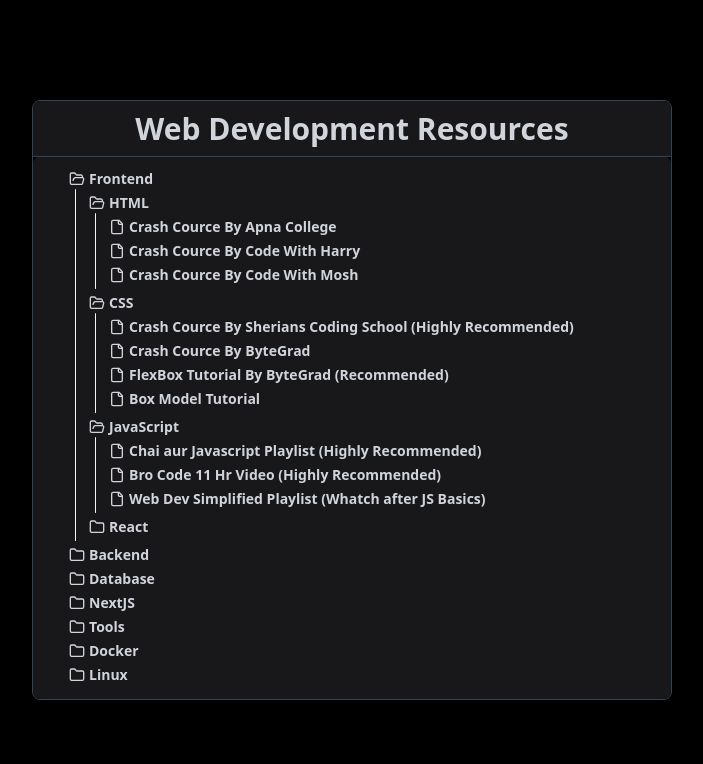
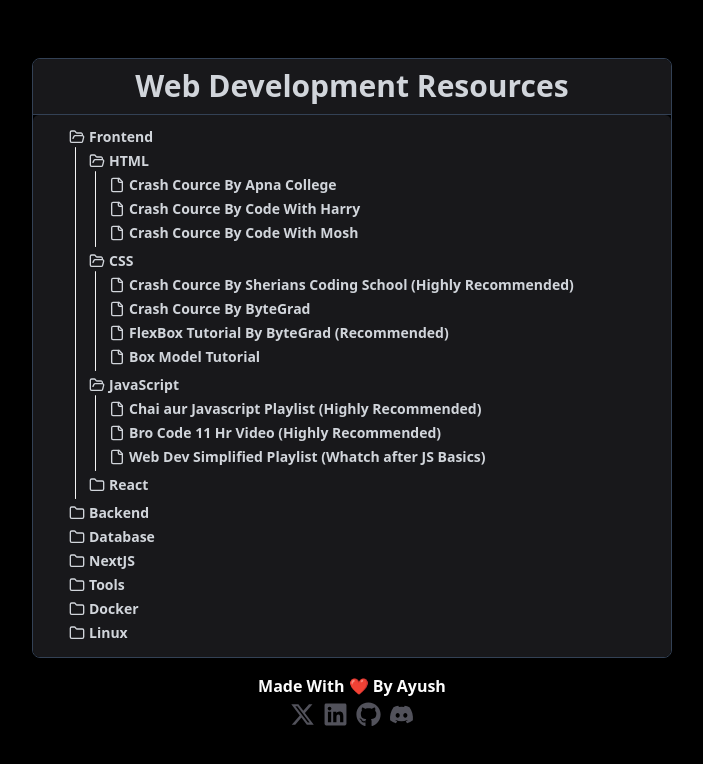
Before and after one commit to ayushsharma74/web-dev-resources, a Next.js app: page / in a window 1280 px wide. Shown: the top 764 px of the page, without its empty margins (288-991 px from the left). Built offline with nearby package versions, Linux system fonts and the light colour scheme.

Commit message:
some ui changes

```diff
--- a/package.json
+++ b/package.json
@@ -14,10 +14,12 @@
     "@radix-ui/react-slot": "^1.1.0",
     "class-variance-authority": "^0.7.1",
     "clsx": "^2.1.1",
+    "framer-motion": "^11.14.1",
     "lucide-react": "^0.468.0",
     "next": "15.0.4",
     "react": "^19.0.0",
     "react-dom": "^19.0.0",
+    "react-icons": "^5.4.0",
     "tailwind-merge": "^2.5.5",
     "tailwindcss-animate": "^1.0.7"
   },
--- a/src/components/FileTree.tsx
+++ b/src/components/FileTree.tsx
@@ -9,7 +9,7 @@
        Web Development Resources
       </div>
       <Tree
-        className="px-7 py-3 overflow-hidden rounded-md bg-zinc-900 text-gray-300 text-3xl font-semibold"
+        className="px-7 py-3 overflow-hidden rounded-md bg-zinc-900 text-gray-300 font-semibold"
         initialSelectedId="7"
         initialExpandedItems={[
           "1",
@@ -332,6 +332,11 @@
               <p>Open Source Contribution Guide</p>
             </Link>
           </File>
+          <File value={"60"}>
+            <Link href={"https://github.com/idontknowjs/gsoc-web-projects"}>
+              <p>GSOC Web Developemnt Projects List</p>
+            </Link>
+          </File>
         </Folder>
 
       </Tree>
--- /dev/null
+++ b/src/components/Socials.tsx
@@ -0,0 +1,48 @@
+import Link from "next/link";
+import React from "react";
+import { FaXTwitter } from "react-icons/fa6";
+import { FaGithub } from "react-icons/fa";
+import { FaLinkedin, FaDiscord } from "react-icons/fa";
+import SparklesText from "./ui/sparkles-text";
+
+const Socials = () => {
+  return (
+    <div className="text-white flex gap-1 p-4 flex-col items-center">
+        <div className="flex gap-1">
+
+      <p className="font-semibold">Made With ❤️ By Ayush</p>
+        </div>
+
+      <div className="flex gap-2">
+        <Link href={"https://x.com/ayusssshhhhhhh"}>
+          <FaXTwitter
+            size={25}
+            className="hover:text-white text-zinc-600 transition-all duration-300"
+          />
+        </Link>
+        <Link href={"https://www.linkedin.com/in/ayusshhhh"}>
+          <FaLinkedin
+            size={25}
+            className="hover:text-white text-zinc-600 transition-all duration-300"
+          />
+        </Link>
+        <Link href={"https://github.com/ayushsharma74"}>
+          <FaGithub
+            size={25}
+            className="hover:text-white text-zinc-600 transition-all duration-300"
+          />
+        </Link>
+        <Link href={"https://discord.gg/na4JTX9huW"}>
+          <FaDiscord
+            size={25}
+            className="hover:text-white text-zinc-600 transition-all duration-300"
+          />
+        </Link>
+      </div>
+
+
+    </div>
+  );
+};
+
+export default Socials;
--- /dev/null
+++ b/src/components/ui/sparkles-text.tsx
@@ -0,0 +1,152 @@
+"use client";
+
+import { CSSProperties, ReactElement, useEffect, useState } from "react";
+import { motion } from "framer-motion";
+
+import { cn } from "@/lib/utils";
+
+interface Sparkle {
+  id: string;
+  x: string;
+  y: string;
+  color: string;
+  delay: number;
+  scale: number;
+  lifespan: number;
+}
+
+interface SparklesTextProps {
+  /**
+   * @default <div />
+   * @type ReactElement
+   * @description
+   * The component to be rendered as the text
+   * */
+  as?: ReactElement;
+
+  /**
+   * @default ""
+   * @type string
+   * @description
+   * The className of the text
+   */
+  className?: string;
+
+  /**
+   * @required
+   * @type string
+   * @description
+   * The text to be displayed
+   * */
+  text: string;
+
+  /**
+   * @default 10
+   * @type number
+   * @description
+   * The count of sparkles
+   * */
+  sparklesCount?: number;
+
+  /**
+   * @default "{first: '#9E7AFF', second: '#FE8BBB'}"
+   * @type string
+   * @description
+   * The colors of the sparkles
+   * */
+  colors?: {
+    first: string;
+    second: string;
+  };
+}
+
+const SparklesText: React.FC<SparklesTextProps> = ({
+  text,
+  colors = { first: "#9E7AFF", second: "#FE8BBB" },
+  className,
+  sparklesCount = 10,
+  ...props
+}) => {
+  const [sparkles, setSparkles] = useState<Sparkle[]>([]);
+
+  useEffect(() => {
+    const generateStar = (): Sparkle => {
+      const starX = `${Math.random() * 100}%`;
+      const starY = `${Math.random() * 100}%`;
+      const color = Math.random() > 0.5 ? colors.first : colors.second;
+      const delay = Math.random() * 2;
+      const scale = Math.random() * 1 + 0.3;
+      const lifespan = Math.random() * 10 + 5;
+      const id = `${starX}-${starY}-${Date.now()}`;
+      return { id, x: starX, y: starY, color, delay, scale, lifespan };
+    };
+
+    const initializeStars = () => {
+      const newSparkles = Array.from({ length: sparklesCount }, generateStar);
+      setSparkles(newSparkles);
+    };
+
+    const updateStars = () => {
+      setSparkles((currentSparkles) =>
+        currentSparkles.map((star) => {
+          if (star.lifespan <= 0) {
+            return generateStar();
+          } else {
+            return { ...star, lifespan: star.lifespan - 0.1 };
+          }
+        }),
+      );
+    };
+
+    initializeStars();
+    const interval = setInterval(updateStars, 100);
+
+    return () => clearInterval(interval);
+  }, [colors.first, colors.second]);
+
+  return (
+    <div
+      className={cn("text-6xl font-bold", className)}
+      {...props}
+      style={
+        {
+          "--sparkles-first-color": `${colors.first}`,
+          "--sparkles-second-color": `${colors.second}`,
+        } as CSSProperties
+      }
+    >
+      <span className="relative inline-block">
+        {sparkles.map((sparkle) => (
+          <Sparkle key={sparkle.id} {...sparkle} />
+        ))}
+        <strong>{text}</strong>
+      </span>
+    </div>
+  );
+};
+
+const Sparkle: React.FC<Sparkle> = ({ id, x, y, color, delay, scale }) => {
+  return (
+    <motion.svg
+      key={id}
+      className="pointer-events-none absolute z-20"
+      initial={{ opacity: 0, left: x, top: y }}
+      animate={{
+        opacity: [0, 1, 0],
+        scale: [0, scale, 0],
+        rotate: [75, 120, 150],
+      }}
+      transition={{ duration: 0.8, repeat: Infinity, delay }}
+      width="21"
+      height="21"
+      viewBox="0 0 21 21"
+    >
+      <path
+        d="M9.82531 0.843845C10.0553 0.215178 10.9446 0.215178 11.1746 0.843845L11.8618 2.72026C12.4006 4.19229 12.3916 6.39157 13.5 7.5C14.6084 8.60843 16.8077 8.59935 18.2797 9.13822L20.1561 9.82534C20.7858 10.0553 20.7858 10.9447 20.1561 11.1747L18.2797 11.8618C16.8077 12.4007 14.6084 12.3916 13.5 13.5C12.3916 14.6084 12.4006 16.8077 11.8618 18.2798L11.1746 20.1562C10.9446 20.7858 10.0553 20.7858 9.82531 20.1562L9.13819 18.2798C8.59932 16.8077 8.60843 14.6084 7.5 13.5C6.39157 12.3916 4.19225 12.4007 2.72023 11.8618L0.843814 11.1747C0.215148 10.9447 0.215148 10.0553 0.843814 9.82534L2.72023 9.13822C4.19225 8.59935 6.39157 8.60843 7.5 7.5C8.60843 6.39157 8.59932 4.19229 9.13819 2.72026L9.82531 0.843845Z"
+        fill={color}
+      />
+    </motion.svg>
+  );
+};
+
+export default SparklesText;
--- a/src/pages/MainBox.tsx
+++ b/src/pages/MainBox.tsx
@@ -1,12 +1,14 @@
-import { FileTree } from '@/components/FileTree'
-import React from 'react'
-
-
+import { FileTree } from "@/components/FileTree";
+import Socials from "@/components/Socials";
+import React from "react";
 
 const MainBox = () => {
   return (
-        <FileTree/>
-  )
-}
+    <div className="flex flex-col items-center flex-grow">
+      <FileTree />
+      <Socials />
+    </div>
+  );
+};
 
-export default MainBox
+export default MainBox;
```
Also changed, not shown: 1 other file (tests, documents, lock files or other folders).
